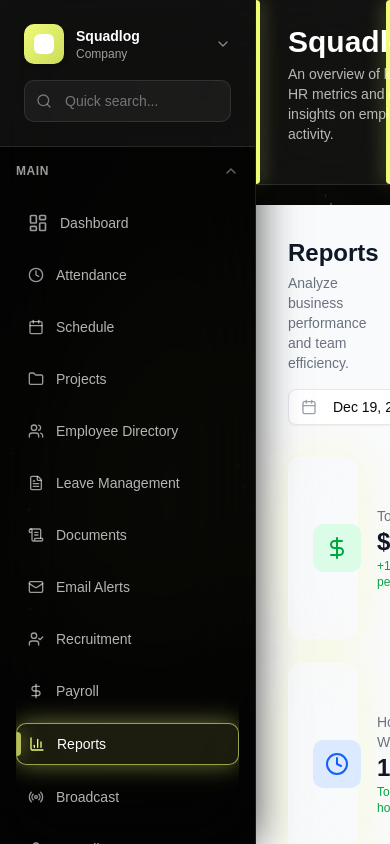
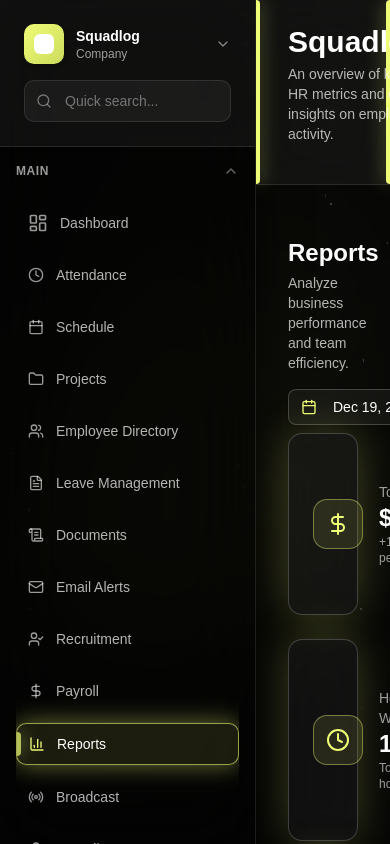
Before and after one commit to nexoviasoft/nexoviasoft-console, a Next.js app: page /admin/reports in a window 390 px wide. Built offline with nearby package versions, Linux system fonts and the light colour scheme; no server answers; a web font is replaced by a local one.

Commit message:
Changes reports  pages color

```diff
--- a/src/app/admin/reports/page.js
+++ b/src/app/admin/reports/page.js
@@ -8,16 +8,15 @@
 
 export default function Reports() {
   return (
-    <div className="bg-gray-50 px-8 py-8">
-      <div className="max-w-[1600px] w-full mx-auto">
+    <div className="px-8 py-8 min-h-screen text-white">
+      <div className="max-w-[1600px] w-full mx-auto space-y-6">
         <ReportsHeader />
         <ReportsStats />
 
         <div className="grid grid-cols-1 lg:grid-cols-3 gap-6">
-           <RevenueChart />
-           <TaskDistributionChart />
+          <RevenueChart />
+          <TaskDistributionChart />
         </div>
-
       </div>
     </div>
   );
--- a/src/components/admin/reports/ReportsHeader.js
+++ b/src/components/admin/reports/ReportsHeader.js
@@ -14,10 +14,10 @@
   });
 
   return (
-    <div className="flex flex-col md:flex-row md:items-center justify-between gap-4 mb-8">
+    <div className="flex flex-col md:flex-row md:items-center justify-between gap-4 mb-2">
       <div>
-        <h1 className="text-2xl font-bold text-gray-900">Reports</h1>
-        <p className="text-sm text-gray-500 mt-1">
+        <h1 className="text-2xl font-bold text-white">Reports</h1>
+        <p className="text-sm text-white/70 mt-1">
           Analyze business performance and team efficiency.
         </p>
       </div>
@@ -25,8 +25,11 @@
       <div className="flex items-center gap-3">
         <Popover>
           <PopoverTrigger asChild>
-            <Button variant="outline" className="w-[240px] justify-start text-left font-normal bg-white border-gray-200">
-              <Calendar className="mr-2 h-4 w-4 text-gray-400" />
+            <Button
+              variant="outline"
+              className="w-[260px] justify-start text-left font-normal bg-white/5 border border-white/20 text-white hover:bg-white/10 glass-button"
+            >
+              <Calendar className="mr-2 h-4 w-4 text-[#EFFC76]" />
               {date?.from ? (
                 date.to ? (
                   <>
@@ -36,7 +39,7 @@
                   format(date.from, "LLL dd, y")
                 )
               ) : (
-                <span>Pick a date</span>
+                <span className="text-white/60">Pick a date</span>
               )}
             </Button>
           </PopoverTrigger>
@@ -52,12 +55,15 @@
           </PopoverContent>
         </Popover>
 
-        <Button variant="outline" className="text-gray-600 bg-white border-gray-200 hover:bg-gray-50">
-           <Filter className="w-4 h-4 mr-2" />
-           Filter
+        <Button
+          variant="outline"
+          className="glass-button border border-white/20 bg-transparent text-white/80 hover:bg-white/10 hover:text-white"
+        >
+          <Filter className="w-4 h-4 mr-2" />
+          Filter
         </Button>
 
-        <Button className="bg-white border text-gray-700 border-gray-200 hover:bg-gray-50 hover:text-gray-900 shadow-sm gap-2">
+        <Button className="bg-white hover:bg-white/90 text-black border border-white/30 shadow-sm gap-2 glass-button">
           <Download className="w-4 h-4" />
           <span>Export</span>
         </Button>
--- a/src/components/admin/reports/ReportsStats.js
+++ b/src/components/admin/reports/ReportsStats.js
@@ -11,8 +11,6 @@
       value: "$124,500",
       subtext: "+12% vs last period",
       icon: DollarSign,
-      color: "text-green-600",
-      bg: "bg-green-100",
       trend: "up"
     },
     {
@@ -20,8 +18,6 @@
       value: "1,450h",
       subtext: "Total billable hours",
       icon: Clock,
-      color: "text-blue-600",
-      bg: "bg-blue-100",
       trend: "up"
     },
     {
@@ -29,8 +25,6 @@
       value: "18",
       subtext: "3 due this week",
       icon: Layout,
-      color: "text-purple-600",
-      bg: "bg-purple-100",
       trend: "neutral"
     },
     {
@@ -38,24 +32,24 @@
       value: "94%",
       subtext: "+2% productivity",
       icon: TrendingUp,
-      color: "text-orange-600",
-      bg: "bg-orange-100",
       trend: "up"
     },
   ];
 
   return (
-    <div className="grid grid-cols-1 md:grid-cols-2 lg:grid-cols-4 gap-6 mb-8">
+    <div className="grid grid-cols-1 md:grid-cols-2 lg:grid-cols-4 gap-6">
       {stats.map((stat, index) => (
-        <Card key={index} className="shadow-sm border-gray-100">
+        <Card key={index} className="border-white/20">
           <CardContent className="p-6 flex items-center gap-4">
-            <div className={`p-3 rounded-lg ${stat.bg}`}>
-              <stat.icon className={`w-6 h-6 ${stat.color}`} />
+            <div className="p-3 rounded-xl bg-[#EFFC76]/10 border border-[#EFFC76]/40 flex items-center justify-center">
+              <stat.icon className="w-6 h-6 text-[#EFFC76]" />
             </div>
             <div>
-              <p className="text-sm font-medium text-gray-500">{stat.label}</p>
-              <h3 className="text-2xl font-bold text-gray-900 leading-none mt-1">{stat.value}</h3>
-              <p className="text-xs text-green-600 font-medium mt-1 flex items-center gap-1">
+              <p className="text-sm font-medium text-white/60">{stat.label}</p>
+              <h3 className="text-2xl font-bold text-white leading-none mt-1">
+                {stat.value}
+              </h3>
+              <p className="text-xs text-white/60 mt-1">
                 {stat.subtext}
               </p>
             </div>
--- a/src/components/admin/reports/RevenueChart.js
+++ b/src/components/admin/reports/RevenueChart.js
@@ -16,9 +16,9 @@
 
 export default function RevenueChart() {
   return (
-    <Card className="shadow-sm border-gray-100 col-span-1 lg:col-span-2">
+    <Card className="glass-card border-white/20 col-span-1 lg:col-span-2">
       <CardHeader>
-        <CardTitle className="text-lg font-semibold text-gray-900">Revenue Trend</CardTitle>
+        <CardTitle className="text-lg font-semibold text-white">Revenue Trend</CardTitle>
       </CardHeader>
       <CardContent>
         <div className="h-[300px] w-full">
@@ -34,18 +34,46 @@
             >
               <defs>
                 <linearGradient id="colorPv" x1="0" y1="0" x2="0" y2="1">
-                  <stop offset="5%" stopColor="#8b5cf6" stopOpacity={0.8}/>
-                  <stop offset="95%" stopColor="#8b5cf6" stopOpacity={0}/>
+                  <stop offset="5%" stopColor="#EFFC76" stopOpacity={0.9} />
+                  <stop offset="95%" stopColor="#EFFC76" stopOpacity={0} />
                 </linearGradient>
               </defs>
-              <CartesianGrid strokeDasharray="3 3" vertical={false} stroke="#E5E7EB" />
-              <XAxis dataKey="name" axisLine={false} tickLine={false} tick={{fill: '#6B7280', fontSize: 12}} dy={10} />
-              <YAxis axisLine={false} tickLine={false} tick={{fill: '#6B7280', fontSize: 12}} />
+              <CartesianGrid
+                strokeDasharray="3 3"
+                vertical={false}
+                stroke="rgba(148, 163, 184, 0.35)"
+              />
+              <XAxis
+                dataKey="name"
+                axisLine={false}
+                tickLine={false}
+                tick={{ fill: "#E5E7EB", fontSize: 12 }}
+                dy={10}
+              />
+              <YAxis
+                axisLine={false}
+                tickLine={false}
+                tick={{ fill: "#E5E7EB", fontSize: 12 }}
+              />
               <Tooltip
-                contentStyle={{backgroundColor: '#fff', borderRadius: '8px', border: '1px solid #e5e7eb', boxShadow: '0 4px 6px -1px rgba(0, 0, 0, 0.1)'}}
-                itemStyle={{color: '#1f2937'}}
+                contentStyle={{
+                  backgroundColor: "rgba(15,23,42,0.95)",
+                  borderRadius: "10px",
+                  border: "1px solid rgba(148,163,184,0.45)",
+                  boxShadow: "0 18px 45px rgba(15,23,42,0.65)",
+                  color: "#F9FAFB",
+                }}
+                itemStyle={{ color: "#EFFC76" }}
+                cursor={{ stroke: "rgba(148,163,184,0.4)", strokeWidth: 1 }}
               />
-              <Area type="monotone" dataKey="pv" stroke="#8b5cf6" strokeWidth={3} fillOpacity={1} fill="url(#colorPv)" />
+              <Area
+                type="monotone"
+                dataKey="pv"
+                stroke="#EFFC76"
+                strokeWidth={3}
+                fillOpacity={1}
+                fill="url(#colorPv)"
+              />
             </AreaChart>
           </ResponsiveContainer>
         </div>
--- a/src/components/admin/reports/TaskDistributionChart.js
+++ b/src/components/admin/reports/TaskDistributionChart.js
@@ -15,9 +15,9 @@
 
 export default function TaskDistributionChart() {
   return (
-    <Card className="shadow-sm border-gray-100 col-span-1">
+    <Card className="glass-card border-white/20 col-span-1">
       <CardHeader>
-        <CardTitle className="text-lg font-semibold text-gray-900">Task Status</CardTitle>
+        <CardTitle className="text-lg font-semibold text-white">Task Status</CardTitle>
       </CardHeader>
       <CardContent>
         <div className="h-[300px] w-full">
@@ -38,9 +38,20 @@
                 ))}
               </Pie>
               <Tooltip
-                 contentStyle={{backgroundColor: '#fff', borderRadius: '8px', border: '1px solid #e5e7eb', boxShadow: '0 4px 6px -1px rgba(0, 0, 0, 0.1)'}}
+                contentStyle={{
+                  backgroundColor: "rgba(15,23,42,0.95)",
+                  borderRadius: "10px",
+                  border: "1px solid rgba(148,163,184,0.45)",
+                  boxShadow: "0 18px 45px rgba(15,23,42,0.65)",
+                  color: "#F9FAFB",
+                }}
               />
-              <Legend verticalAlign="bottom" height={36} iconType="circle" />
+              <Legend
+                verticalAlign="bottom"
+                height={36}
+                iconType="circle"
+                wrapperStyle={{ color: "#E5E7EB", fontSize: 12 }}
+              />
             </PieChart>
           </ResponsiveContainer>
         </div>
```
